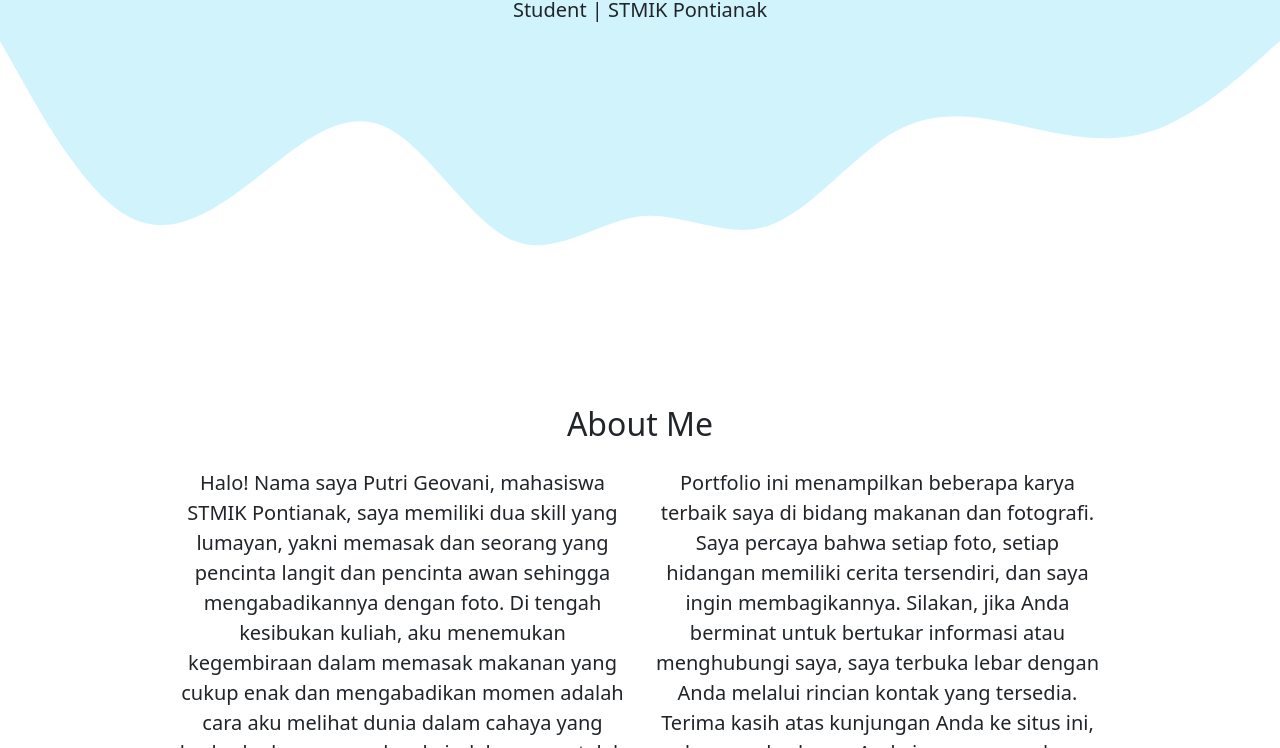
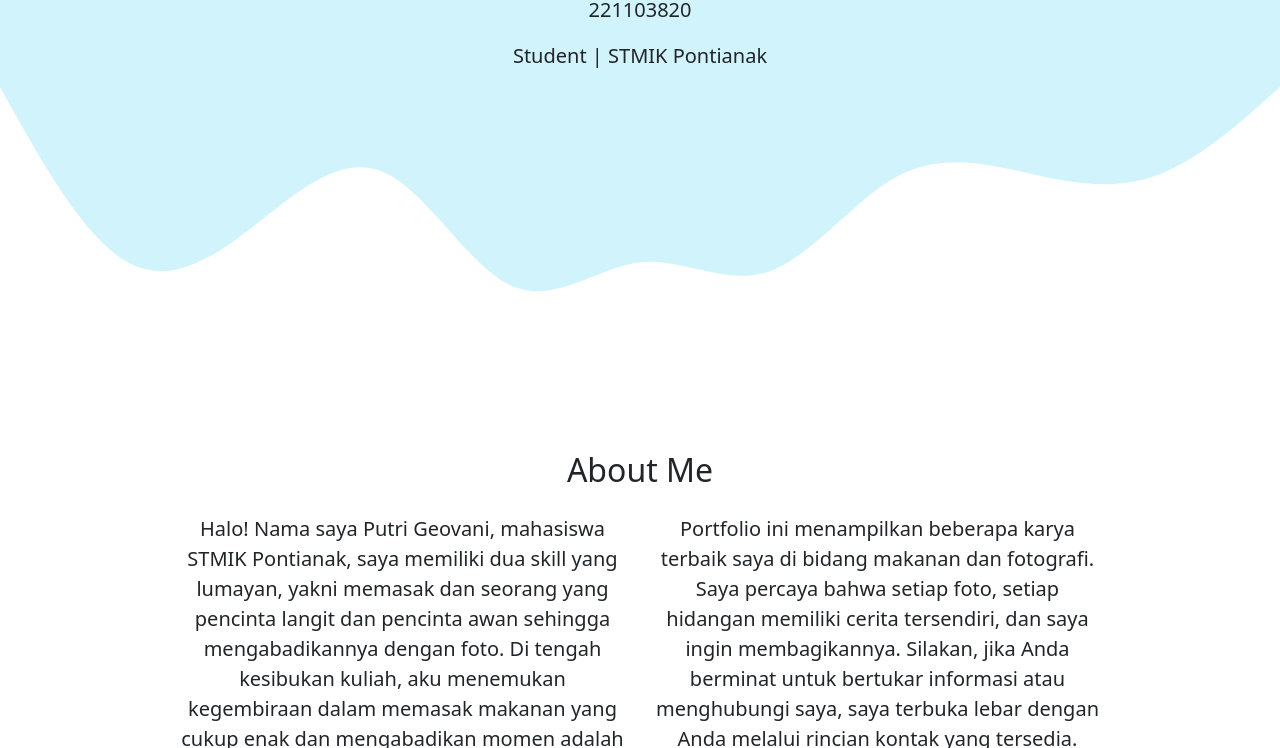
Before and after one commit to MissGeva/porto, a plain HTML site: page index.html in a window 1280 px wide. Shown: the part 352-1100 px from the top of the page. Drawn offline with nearby package versions, Linux system fonts and the light colour scheme.

Commit message:
Update index.html

```diff
--- a/index.html
+++ b/index.html
@@ -47,6 +47,7 @@
     <section class="jumbotron text-center">
       <img src="img/Geo.jpg.jpeg" alt="Putri Geovani" width="170" class="rounded-circle img-thumbnail" />
       <h1 class="display-4">Putri Geovani</h1>
+      <p class="lead">221103820</p>
       <p class="lead">Student | STMIK Pontianak</p>
       <svg xmlns="http://www.w3.org/2000/svg" viewBox="0 0 1440 320">
         <path
```
